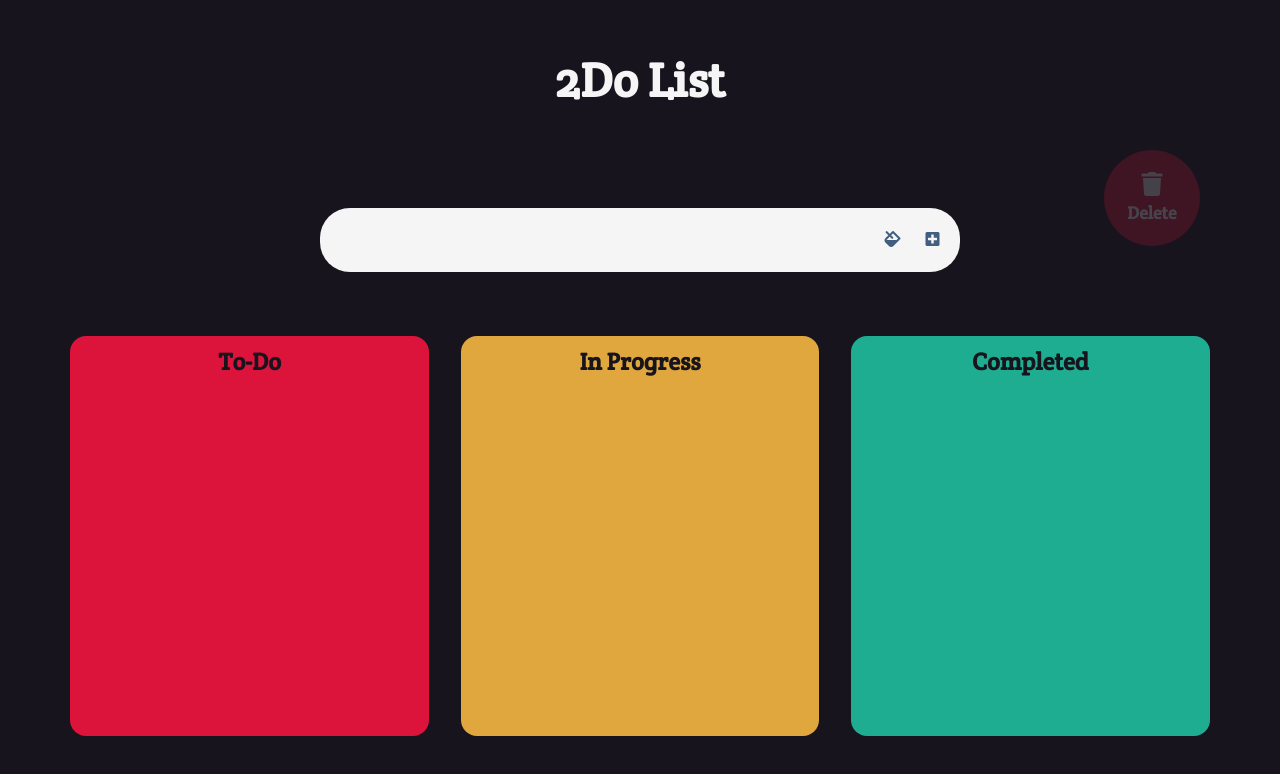
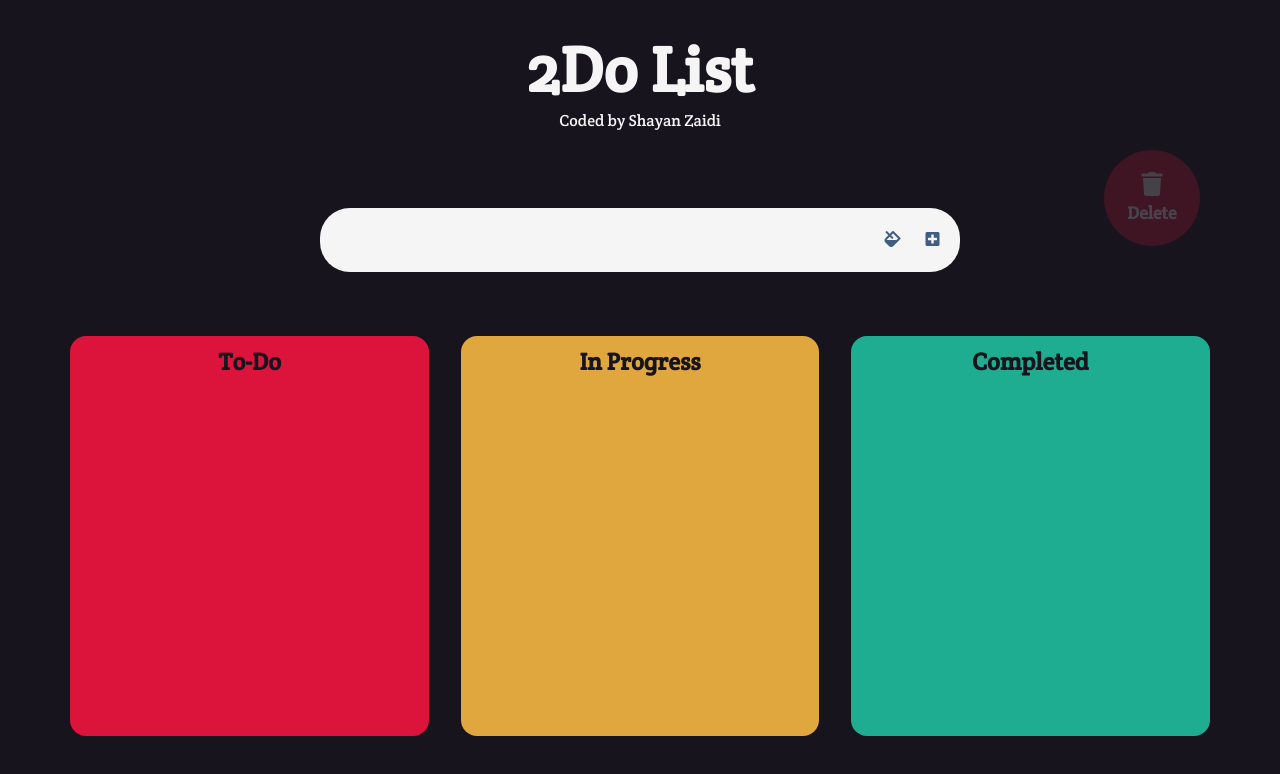
Before and after one commit to shayanaliz/todo-app, a plain HTML site: page index.html in a window 1280 px wide. Drawn offline with Linux system fonts and the light colour scheme.

Commit message:
edited html

```diff
--- a/index.html
+++ b/index.html
@@ -10,6 +10,7 @@
 <body>
     <header>
         <h1>2Do List</h1>
+        <p>Coded by Shayan Zaidi</p>
     </header>
     <form onsubmit="addTodo">
         <div class="input">
--- a/style.css
+++ b/style.css
@@ -15,7 +15,13 @@ body {
 }
 
 header {
-  font-size: 1.5rem;
+  font-size: 2rem;
+  display: flex;
+  flex-direction: column;
+}
+
+p {
+  font-size: 1rem;
 }
 
 h2 {
```
Lines whose indentation alone changed are shown as unchanged.
